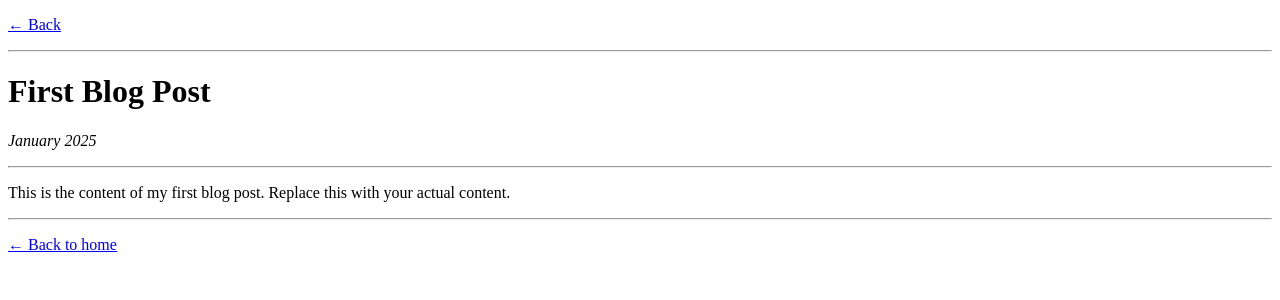
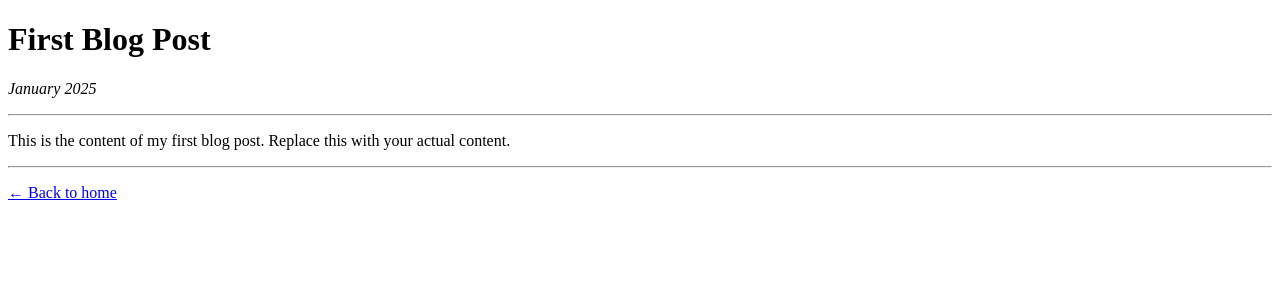
Before and after one commit to aaryanxshah/aaryanxshah.github.io, a Next.js app: page /first-post in a window 1280 px wide. Shown: the top 300 px of the page. Built offline with nearby package versions, Linux system fonts and the light colour scheme.

Commit message:
removing globals css

```diff
--- a/src/app/[slug]/page.tsx
+++ b/src/app/[slug]/page.tsx
@@ -44,10 +44,6 @@ export default async function BlogPost({
 
   return (
     <>
-      <p><a href="/">← Back</a></p>
-
-      <hr />
-
       <h1>{post.title}</h1>
       <p><em>{post.date}</em></p>
 
--- a/src/app/globals.css
+++ /dev/null
@@ -1 +0,0 @@
-/* Minimal - browser defaults */
--- a/src/app/layout.tsx
+++ b/src/app/layout.tsx
@@ -1,5 +1,4 @@
 import type { Metadata } from 'next';
-import './globals.css';
 
 export const metadata: Metadata = {
   title: 'Aaryan Shah',
```
Also changed, not shown: package.json (+1 -11 lines), 1 other file (tests, documents, lock files or other folders).
